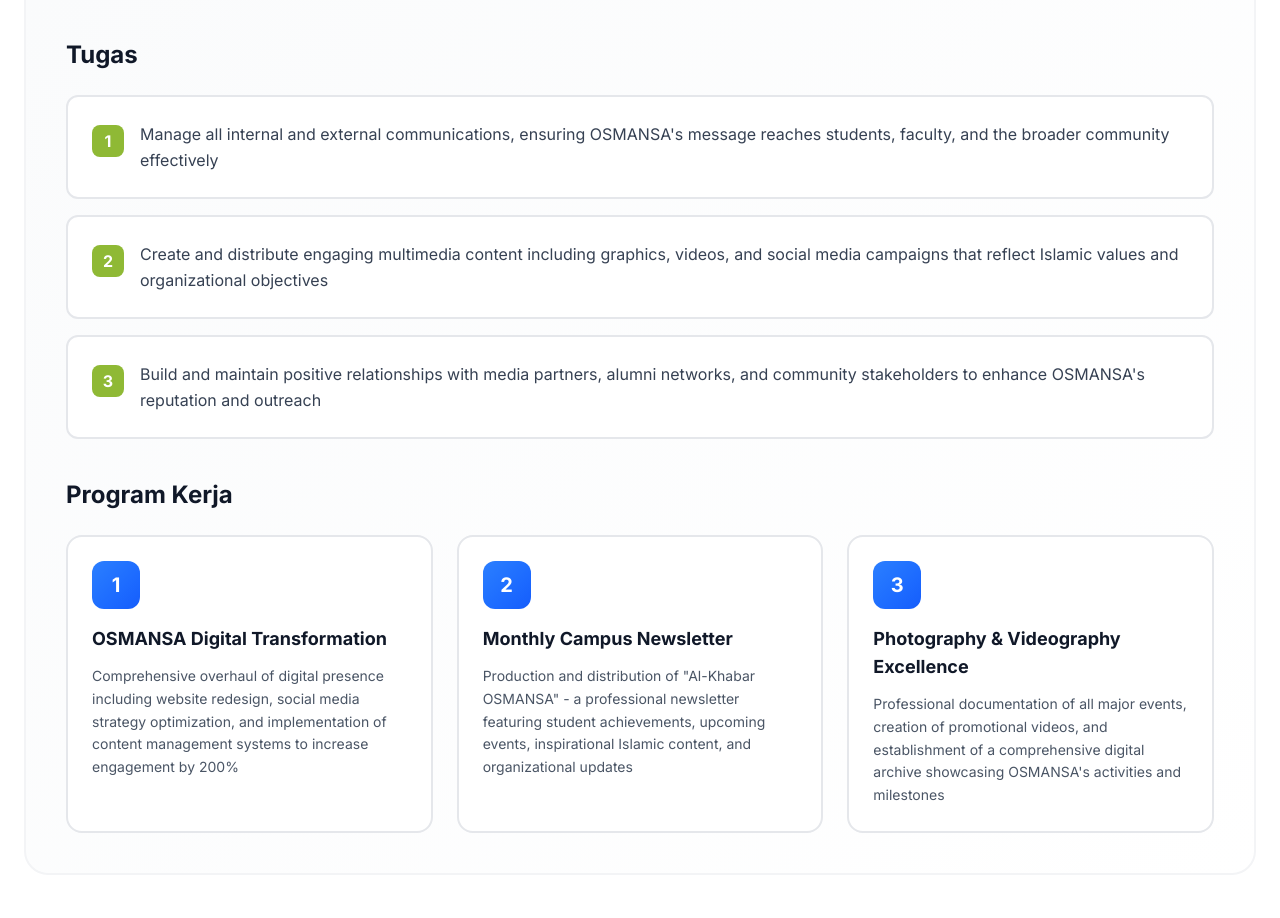
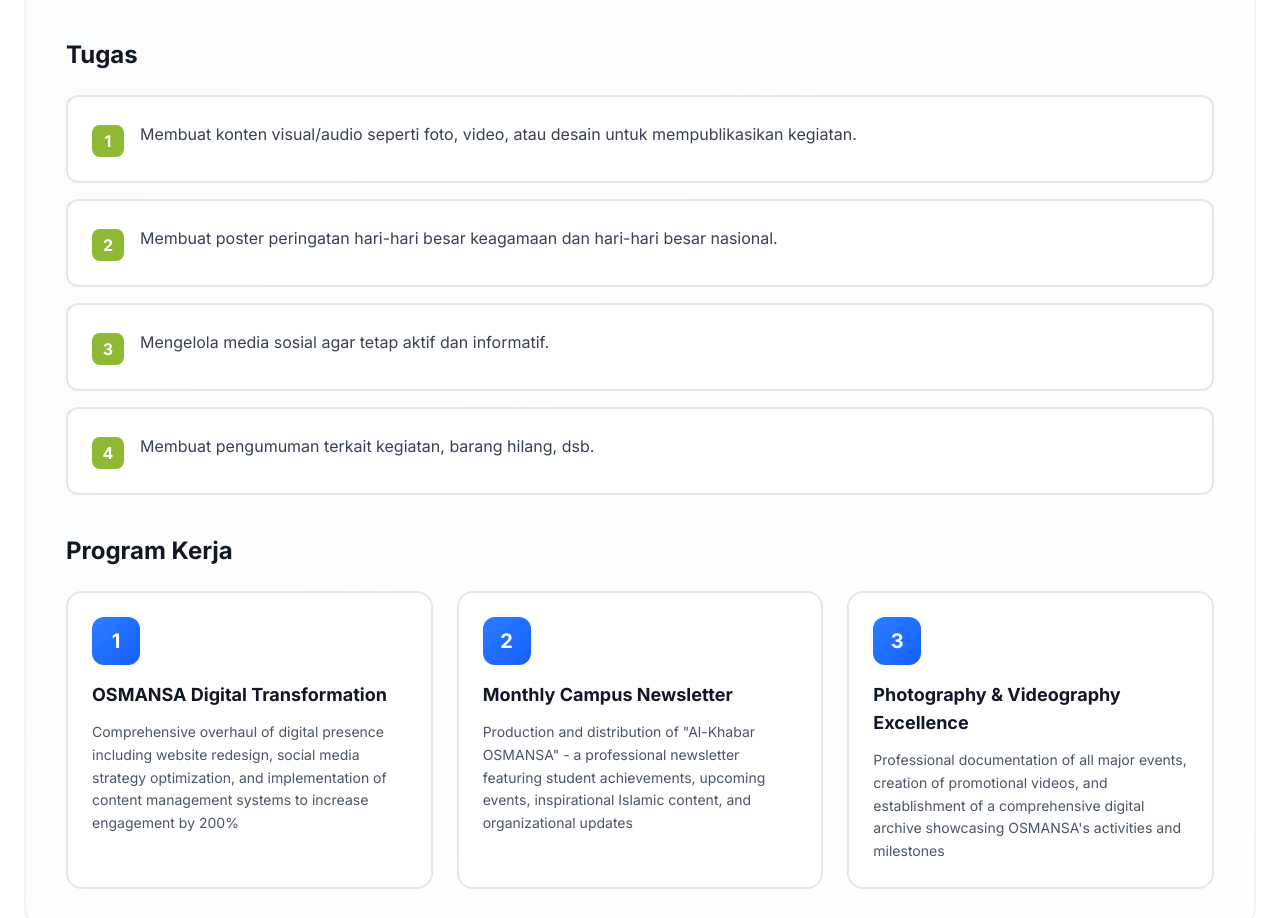
Before and after one commit to osmansa-xyz/OSMANSAWeb, a React (Vite) app: page / in a window 1280 px wide. Shown: the part 6725-7643 px from the top of the page. Built offline with nearby package versions, Linux system fonts and the light colour scheme.

Commit message:
Update Departments.tsx

```diff
--- a/src/app/components/Departments.tsx
+++ b/src/app/components/Departments.tsx
@@ -37,9 +37,10 @@ const departments: Department[] = [
     Koordinator: 'Syauqi Raudhah Firdaus',
     members: ['Muhammad Alfikri', 'Chesha Kinah Ramadani'],
     jobDescription: [
-      'Manage all internal and external communications, ensuring OSMANSA\'s message reaches students, faculty, and the broader community effectively',
-      'Create and distribute engaging multimedia content including graphics, videos, and social media campaigns that reflect Islamic values and organizational objectives',
-      'Build and maintain positive relationships with media partners, alumni networks, and community stakeholders to enhance OSMANSA\'s reputation and outreach'
+      'Membuat konten visual/audio seperti foto, video, atau desain untuk mempublikasikan kegiatan.',
+      'Membuat poster peringatan hari-hari besar keagamaan dan hari-hari besar nasional.',
+      'Mengelola media sosial agar tetap aktif dan informatif.',
+      'Membuat pengumuman terkait kegiatan, barang hilang, dsb.'
     ],
     workPrograms: [
       {
@@ -65,9 +66,9 @@ const departments: Department[] = [
     Koordinator: 'El Fahri Pradipta',
     members: ['Adella Hesti Mullansari', 'Anggun Rahmadani', 'Muhammad Faizul Haq', 'Carine Syahira Zahwa'],
     jobDescription: [
-      'Design and implement Islamic programs that strengthen faith, deepen spiritual understanding, and promote consistent practice of religious obligations among students',
-      'Organize regular religious gatherings including Quranic studies, Islamic lectures, and spiritual mentorship sessions that inspire moral excellence and character development',
-      'Coordinate commemoration of Islamic holidays and significant religious events, ensuring meaningful celebrations that educate and unite the madrasah community'
+      'Megatur jadwal pelaksanaan sholat dhuha dan tadarus pagi .',
+      'Membacakan hadist di masjid ketika jeda iqomah dzuhur.',
+      'Menjadi MC ketika pelaksanaan kegiatan.'
     ],
     workPrograms: [
       {
@@ -93,9 +94,11 @@ const departments: Department[] = [
     Koordinator: 'Zlatan Rahcel Sudarsono',
     members: ['Muhammad Ahza Bayhaqi', 'Azza Fadillah Permata Juri', 'Muhammad Daffa Khairan'],
     jobDescription: [
-      'Organize and facilitate sports activities that promote physical fitness, healthy competition, and teamwork while maintaining Islamic principles of fair play and respect',
-      'Develop comprehensive health and wellness programs addressing physical, mental, and emotional well-being of students through workshops, screenings, and awareness campaigns',
-      'Coordinate participation in inter-school tournaments and competitions, managing team selection, training schedules, and providing necessary support for student athletes'
+      'Menjaga keamanan sekitar area sekolah.',
+      'Mempersiapkan event olahraga .',
+      'Memimpin senam setiap KJP Jumat Sehat.',
+      'Koordinator event Liga MAN.',
+      'Menjaga parkiran dan menjaga keamanan sekitar lokasi kegiatan'
     ],
     workPrograms: [
       {
@@ -121,9 +124,9 @@ const departments: Department[] = [
     Koordinator: 'Leo Prabowo',
     members: ['Bunga Dzahirah', 'Muhammad Raihan Almico Chandra Dinata', 'Alfaizah Luthfia Sutama'],
     jobDescription: [
-      'Manage inventory, procurement, and maintenance of all organizational assets including equipment, supplies, and facilities ensuring availability and optimal condition',
-      'Coordinate logistics for all OSMANSA events including venue setup, equipment deployment, transportation arrangements, and post-event breakdown with efficiency and attention to detail',
-      'Maintain comprehensive asset records, implement borrowing systems, and ensure proper storage and care of organizational property to maximize longevity and prevent loss'
+      'Menyiapkan, mengatur, dan memastikan semua perlengkapan kegiatan tersedia dan berfungsi dengan baik.',
+      'Memutar lagu Indonesia Raya pada hari senin dan kamis pukul 10.00 WIB.',
+      'Membacakan teks Pancasila  pada hari selasa dan jumat pukul 10.00 WIB.'
     ],
     workPrograms: [
       {
```
